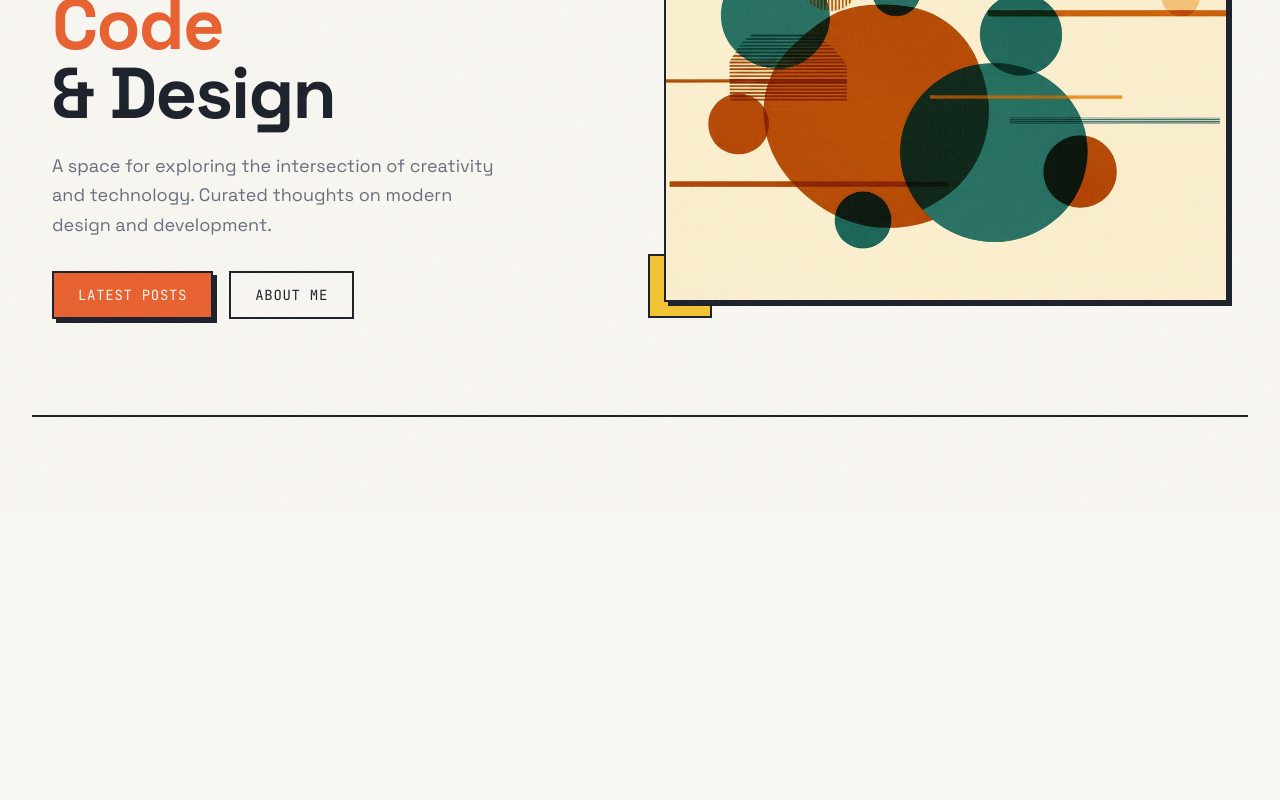
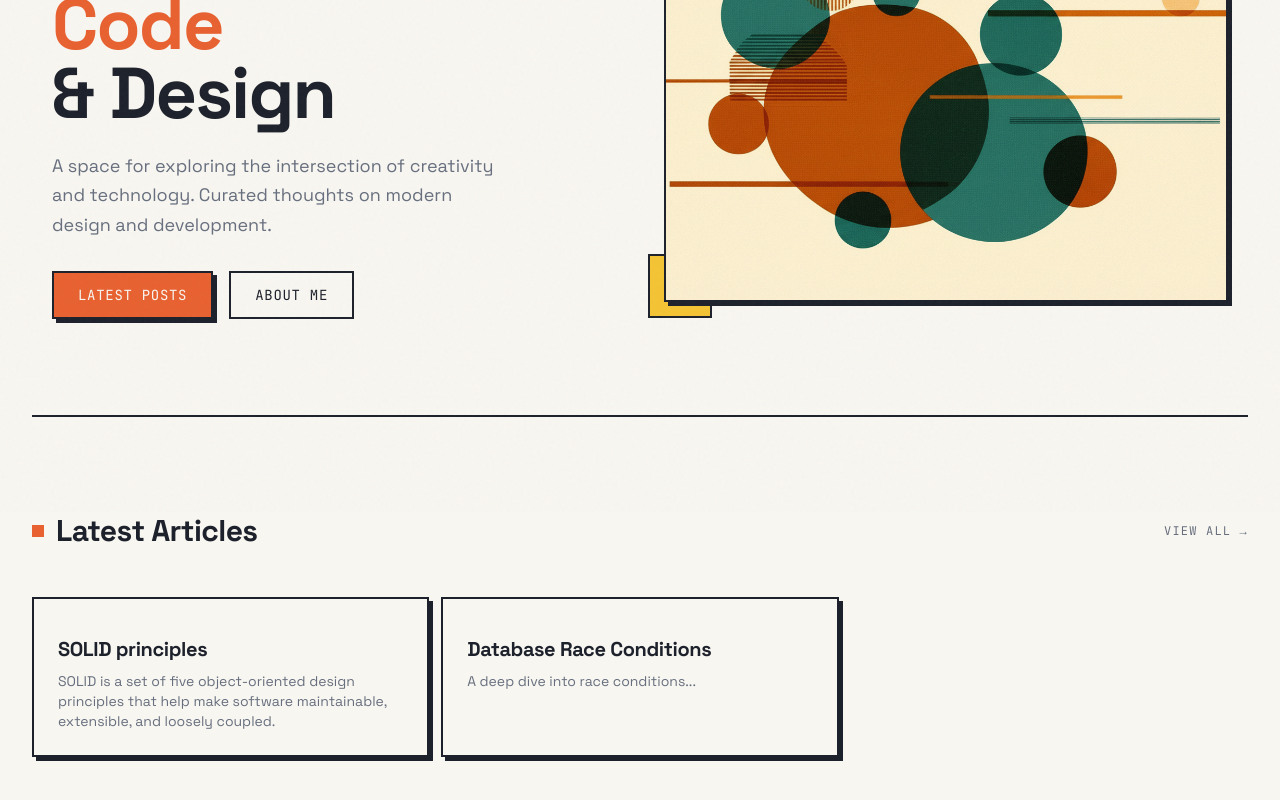
Before and after one commit to jellebaele/etiennelabs, a Next.js app: page / in a window 1280 px wide. Shown: the part 288-1088 px from the top of the page. Before the commit the page ends 874 px from the top, so only its background shows below. Built offline with nearby package versions, Linux system fonts and the light colour scheme.

Commit message:
Add latest articles

```diff
--- a/src/app/page.tsx
+++ b/src/app/page.tsx
@@ -1,9 +1,11 @@
+import LatestArticles from '@/components/articles/LatestArticles';
 import HeroSection from '@/components/HeroSection';
 
 export default function Home() {
   return (
     <div className='min-h-screen bg-background'>
       <HeroSection />
+      <LatestArticles />
     </div>
   );
 }
--- /dev/null
+++ b/src/components/articles/LatestArticles.tsx
@@ -0,0 +1,39 @@
+import { getAllArticles } from '@/lib/articles';
+import Link from 'next/link';
+import ArticleCard from './ArticleCard';
+
+const LatestArticles = () => {
+  const articles = getAllArticles();
+
+  return (
+    <section
+      className='container py-16 md:py-24'
+      id='articles'>
+      <div className='flex items-center justify-between mb-12'>
+        <div className='flex items-center gap-3'>
+          <div className='w-3 h-3 bg-primary' />
+          <h2 className='text-3xl font-bold'>Latest Articles</h2>
+        </div>
+        <Link
+          href='/articles'
+          className='font-mono text-xs uppercase tracking-widest text-muted-foreground hover:text-primary transition-colors'>
+          View all →
+        </Link>
+      </div>
+      <div className='grid grid-cols-3 gap-3'>
+        {articles.slice(0, 3).map((article, index) => {
+          return (
+            <ArticleCard
+              key={index}
+              article={article}
+              showTags={false}
+              showDate={false}
+            />
+          );
+        })}
+      </div>
+    </section>
+  );
+};
+
+export default LatestArticles;
```
